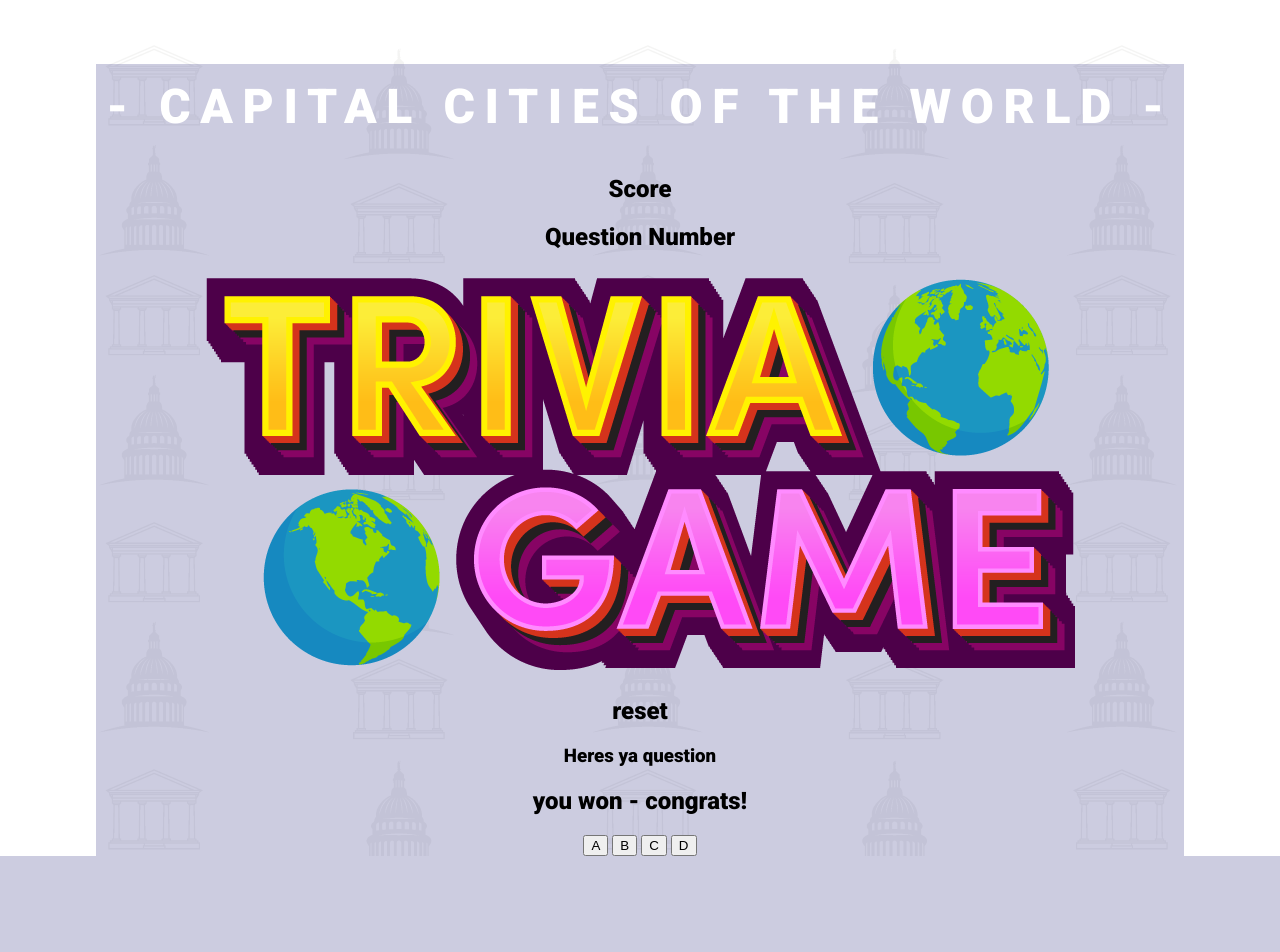
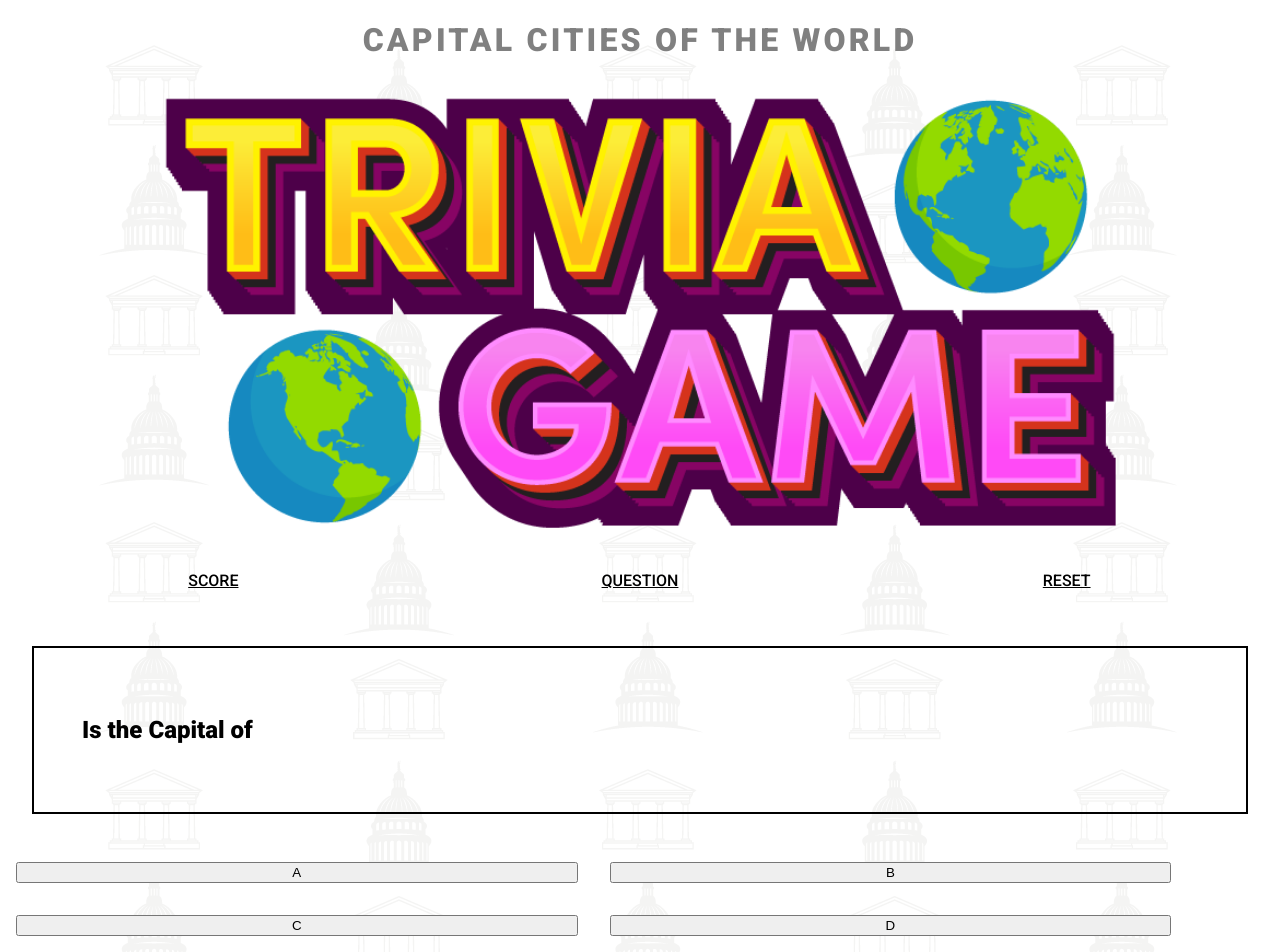
Before and after one commit to thomasjfcaldwell/project1-capitalsoftheworld-trivia-game, a PHP site: page / in a window 1280 px wide. Before the commit the page ends 856 px from the top, so only its background shows below. Run offline with PHP 8.4, Linux system fonts and the light colour scheme.

Commit message:
some more css

```diff
--- a/index.html
+++ b/index.html
@@ -7,27 +7,18 @@
 		<title>Capital Cities Of The World</title>
 	</head>
 	<body>
-		<section class="gamearea">
 			<header>
-				<h1 id="headergame">- Capital Cities Of The World -</h1>
+				<h1 id="headergame">Capital Cities Of The World</h1>
+				<img id="triviaheader" src="images/trivia-game-heading.1.png" alt="game heading" />
 			</header>
-			<section class="top area">
-				<h2 id="score">Score</h2>
-				<h2 id="question number">Question Number</h2>
-				<img
-					id="triviaheader"
-					src="images/trivia-game-heading.1.png"
-					alt="game heading"
-				/>
-				<h2 id="resetButton">reset</h2>
-			</section>
+			<div class="toparea">
+				<div class = "topbuttons" id= "score">score</div>
+				<div class = "topbuttons" id ="question number">question</div>
+				<div class = "topbuttons" id ="reset button">Reset</div>
+			</div>
 
 			<section class="question">
-				<h1>Heres ya question</h1>
-			</section>
-
-			<section class="PlayerMessage">
-				<h2>you won - congrats!</h2>
+				<h1>Is the Capital of</h1>
 			</section>
 
 			<section class="answerbuttons">
@@ -36,7 +27,6 @@
 				<button class="buttons" id="C" data-set="C">C</button>
 				<button class="buttons" id="D" data-set="D">D</button>
 			</section>
-		</section>
 
 		<script src="script.js"></script>
 	</body>
--- a/script.js
+++ b/script.js
@@ -3,3 +3,6 @@ let answerButton = document.querySelector('.button');
 answerButton.addEventListener('click', answerButtonHandler);
 
 function answerButtonHandler(event) {}
+
+
+let
--- a/styles.css
+++ b/styles.css
@@ -1,25 +1,54 @@
 @import url('https://fonts.googleapis.com/css2?family=Roboto:wght@300;500;900&display=swap');
 
 body {
+	margin: auto 0;
 	background: url(images/background-for-project-1.1.png);
-	margin: 0 auto;
-    width: 100%;
-    font-family: 'Roboto', sans-serif;
+	width: 100%;
+	font-family: 'Roboto', sans-serif;
 }
 
-.gamearea {
-	width: 85%;
-	margin:0 auto;
+#headergame {
+	font-size: 2em;
 	text-align: center;
-    background-color: rgba(0, 0, 102, 0.2);
-    margin-top: 4em;
+	text-transform: uppercase;
+	letter-spacing: 0.1em;
+	color: grey;
+}
+#triviaheader {
+	margin-top: 2em;
+	display: block;
+	margin-left: auto;
+	margin-right: auto;
+	width: 75%;
 }
 
-#headergame{
-    font-size: 3em;
-    letter-spacing: 0.2em;
-    text-transform: uppercase;
-    color: white;
-    padding-top: 0.3em;
+.toparea {
+	display: flex;
+	flex-direction: row;
+	width: 100%;
+}
+.topbuttons{
+	margin-top: 1em;
+	padding: 1.5em;
+	font-size: 1em;
+	text-transform: uppercase;
+	flex: 1;
+	text-align: center;
+	text-decoration: underline;
+}
+.question{
+	border: 2px black solid;
+	margin: 2em;
+	padding: 3em;
+	align-items: center;
+	justify-content: center;
 
 }
+
+.answerbuttons{
+	display: grid;
+	margin: 0 auto;
+	grid-template-columns: 45%  45%;
+	padding: 1em;
+	grid-gap: 2em;
+}
```
